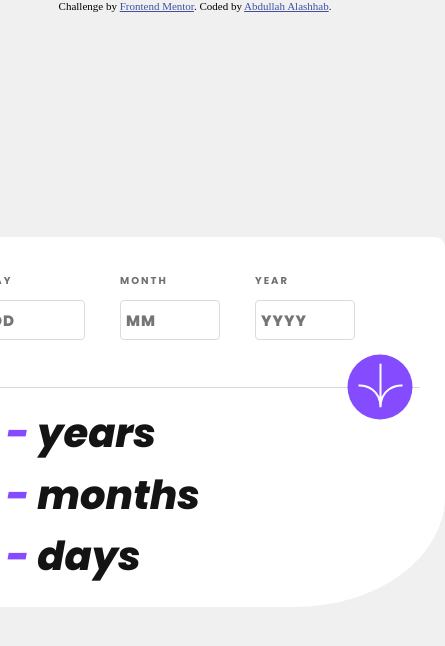
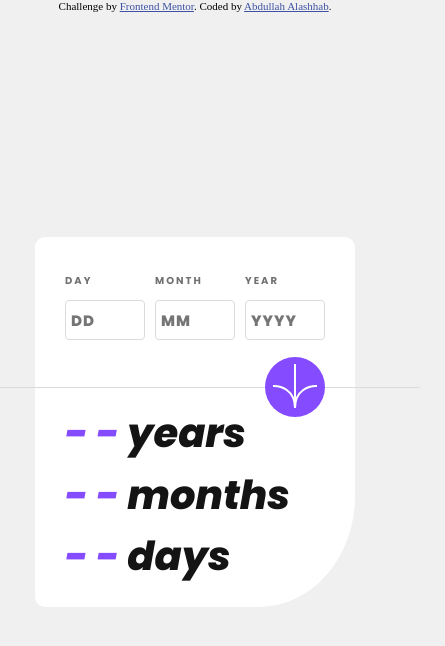
Before and after one commit to DoctorLoo/Age-Calculator-App, a plain HTML site: page index.html in a window 390 px wide. Shown: the whole page, 445 px wide, since content can reach past the window. Drawn offline with Linux system fonts and the light colour scheme.

Commit message:
responsive layout :)

```diff
--- a/index.html
+++ b/index.html
@@ -60,7 +60,7 @@
 
 <div class="attribution">
     Challenge by <a href="https://www.frontendmentor.io?ref=challenge" target="_blank">Frontend Mentor</a>.
-    Coded by <a href="#">Abdullah Alashhab</a>.
+    Coded by <a href="https://github.com/Abdullah-Alashhab">Abdullah Alashhab</a>.
 </div>
 <script src="functionalities.js"></script>
 
--- a/style.css
+++ b/style.css
@@ -1,7 +1,10 @@
 
-*{box-sizing: border-box;margin: 0;}
+* {
+    box-sizing: border-box;
+    margin: 0;
+}
 
-body{
+body {
     background: hsl(0, 0%, 94%);
 }
 
@@ -11,8 +14,8 @@ body{
     height: 370px;
     position: absolute;
     left: 50%;
-    top:50%;
-    translate: -50%-50%;
+    top: 50%;
+    translate: -50% -50%;
     border-radius: 10px 10px 30% 10px;
 }
 
@@ -29,7 +32,7 @@ body{
 input {
     width: 100px;
     height: 40px;
-    border:  1px solid hsl(0, 0%, 86%);
+    border: 1px solid hsl(0, 0%, 86%);
     border-radius: 4px;
     cursor: pointer;
     font-family: Poppins-ExtraBold, sans-serif;
@@ -47,14 +50,14 @@ input:focus {
 
 button {
     position: absolute;
-    background:  hsl(259, 100%, 65%);
+    background: hsl(259, 100%, 65%);
     border: none;
     border-radius: 50%;
     width: 65px;
     height: 65px;
     right: 0;
     bottom: 0;
-    translate: -50%50%;
+    translate: -50% 50%;
     z-index: 1000;
     cursor: pointer;
     transition: all 250ms;
@@ -64,7 +67,7 @@ button:hover {
     background-color: hsl(0, 0%, 8%);
 }
 
-.form{
+.form {
     display: flex;
     flex-direction: row;
     justify-content: flex-start;
@@ -100,15 +103,15 @@ label {
     margin-top: 15px;
 }
 
-.para{
+.para {
     font-size: 40px;
-    font-family: Poppins-ExtraBoldItalic,sans-serif;
+    font-family: Poppins-ExtraBoldItalic, sans-serif;
     color: hsl(0, 0%, 8%);
     margin-left: 30px;
 }
 
 span {
-    color:  hsl(259, 100%, 65%);
+    color: hsl(259, 100%, 65%);
 
 }
 
@@ -119,12 +122,12 @@ span {
 
 }
 
-.empty-column > label{
-    color:  hsl(0, 100%, 67%);
+.empty-column > label {
+    color: hsl(0, 100%, 67%);
 }
 
 .empty-column > input {
-    border-color:  hsl(0, 100%, 67%);
+    border-color: hsl(0, 100%, 67%);
 }
 
 .non-empty-column > label {
@@ -132,7 +135,34 @@ span {
 }
 
 .non-empty-column > input {
-    border-color:  hsl(0, 0%, 86%) !important;
+    border-color: hsl(0, 0%, 86%) !important;
+}
+
+@media (max-width: 530px) {
+    .calculator {
+        width: 320px;
+    }
+
+    input {
+        width: 80px;
+    }
+
+    .column {
+        margin: 0;
+    }
+
+    .form {
+        justify-content: space-around;
+    }
+
+    button {
+        width: 60px;
+        height: 60px;
+    }
+
+    .empty {
+        font-size: 7px;
+    }
 }
 
 @font-face {
@@ -144,7 +174,6 @@ span {
     font-family: Poppins-BoldItalic;
     src: url("assets/fonts/Poppins-BoldItalic.ttf");
 }
-
 
 
 @font-face {
```
